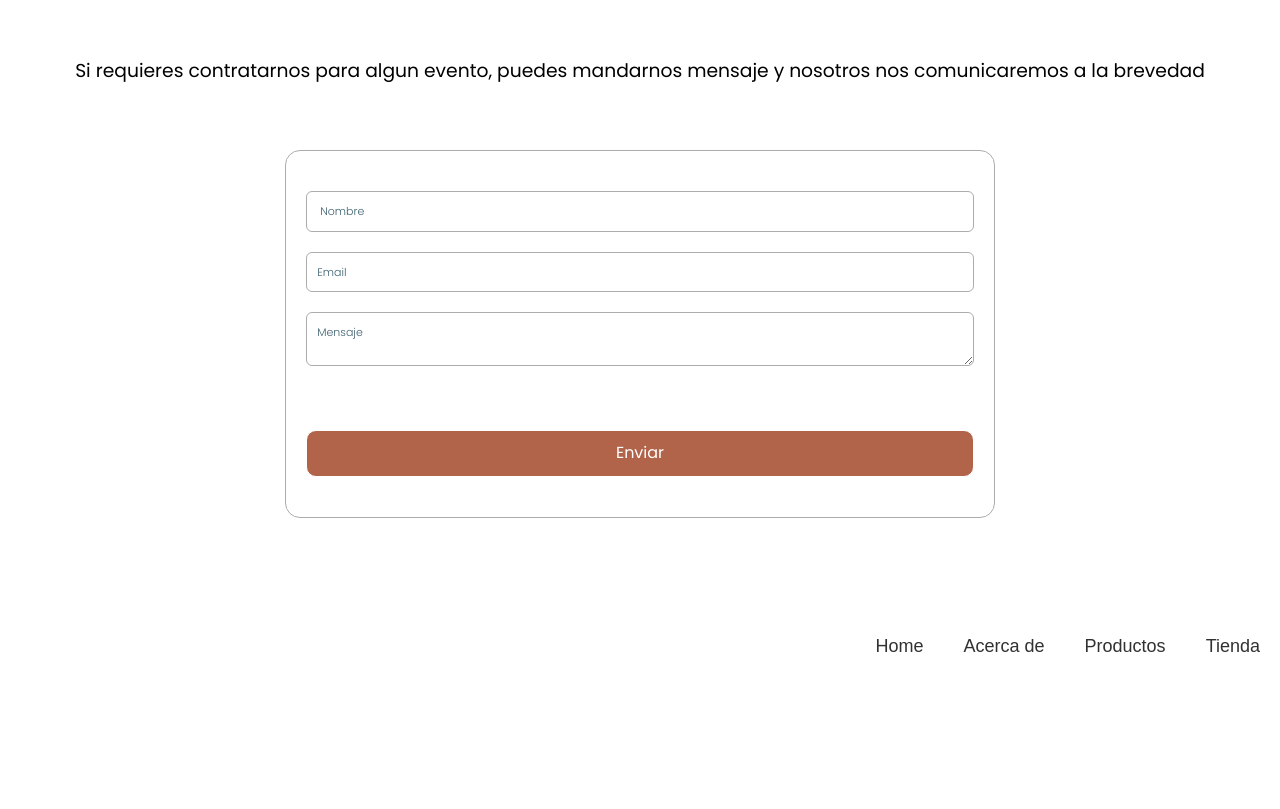
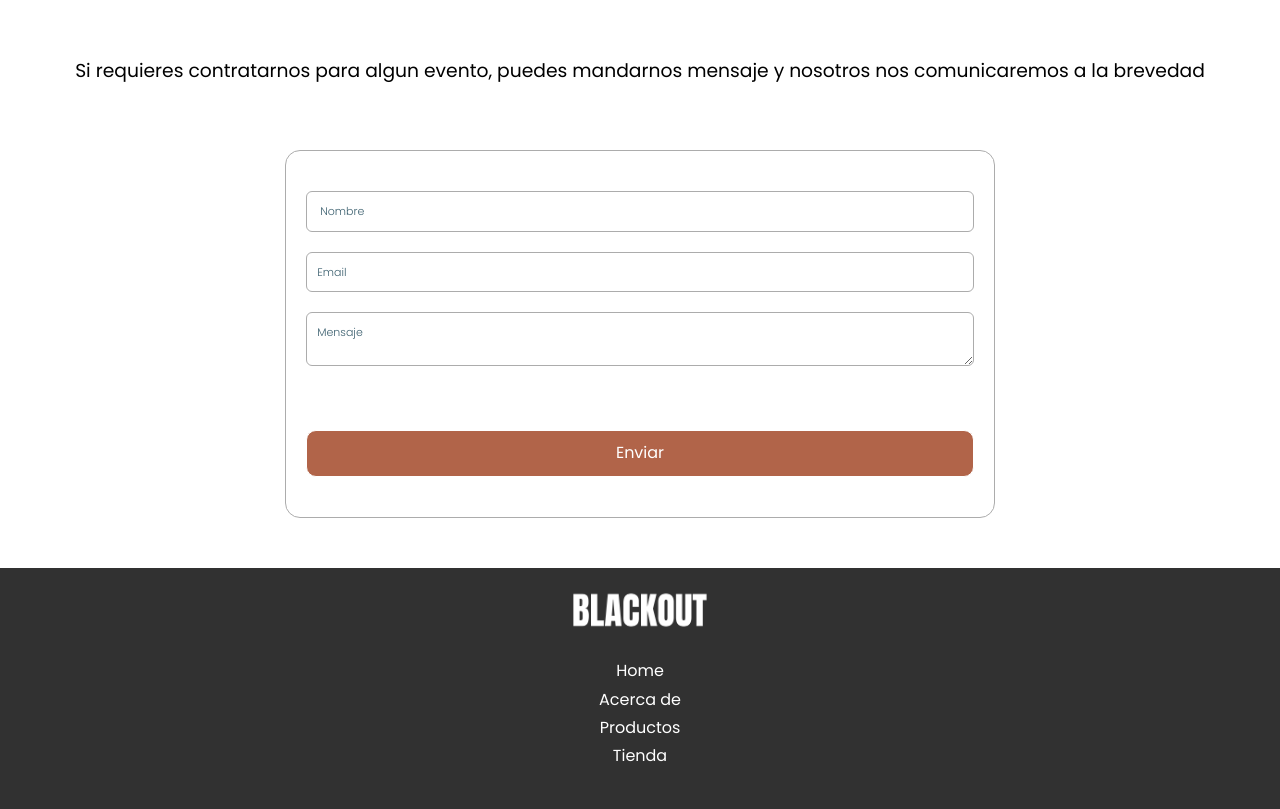
Before and after one commit to clau1805/blackout, a website: page index.html in a window 1280 px wide. Shown: the part 3508-4317 px from the top of the page. Before the commit the page ends 4194 px from the top, so only its background shows below. Drawn offline with nearby package versions, Linux system fonts and the light colour scheme.

Commit message:
agregue footer

```diff
--- a/index.html
+++ b/index.html
@@ -168,22 +168,29 @@
 
 
     <footer class="footer">
+        <div class="footer__grid">
             <!--Logo-->
-        <img src="./src/img/logo_blackout_blanco.png" alt="logo Blackout" class="menu__logox2">
+            <div>
+                <img src="./src/img/logo_blackout_blanco.png" alt="logo Blackout" class="footer__logo">
+            </div>
             <!--Logo-->
 
 
+            <div>
 
-        <!--Nav-->
-        <nav id="menu-hamburguesa">
-            <ul>
+                <nav>
+                    <ul class="footer__ul">
                         <li><a href="index.html">Home</a></li>
                         <li><a href="acercade.html">Acerca de</a></li>
                         <li><a href="productos.html">Productos</a></li>
                         <li><a href="tienda.html">Tienda</a></li>
                     </ul>
                 </nav>
+            </div>
             <!--Nav-->
+            <!--Nav-->
+
+        </div>
     </footer>
 
 
--- a/src/scss/app.scss
+++ b/src/scss/app.scss
@@ -4,3 +4,4 @@
 @use 'productos';
 @use 'galeria';
 @use 'contacto';
+@use 'footer';
--- a/src/scss/footer/_footer.scss
+++ b/src/scss/footer/_footer.scss
@@ -0,0 +1,37 @@
+@use '../base/variables' as v;
+@use '../base/mixins' as m;
+
+
+
+
+.footer {
+    padding: 2rem;
+    background-color: v.$black;
+
+
+    &__grid {
+        display: flex;
+        flex-direction: column;
+        align-items: center;
+    }
+
+
+    &__logo {
+
+
+        width: 15rem;
+
+    }
+
+
+    &__ul {
+        padding: 0;
+        margin: 3rem 0;
+
+        li {
+
+            text-align: center;
+            padding-bottom: 1rem;
+        }
+    }
+}
--- a/src/scss/footer/_index.scss
+++ b/src/scss/footer/_index.scss
@@ -0,0 +1 @@
+@forward 'footer';
```
Also changed, not shown: build/css/app.css, build/img/logo_blackout_blanco.avif (added), build/img/logo_blackout_blanco.webp (added), css/app.css, 2 other files. Lines whose indentation alone changed are shown as unchanged.
